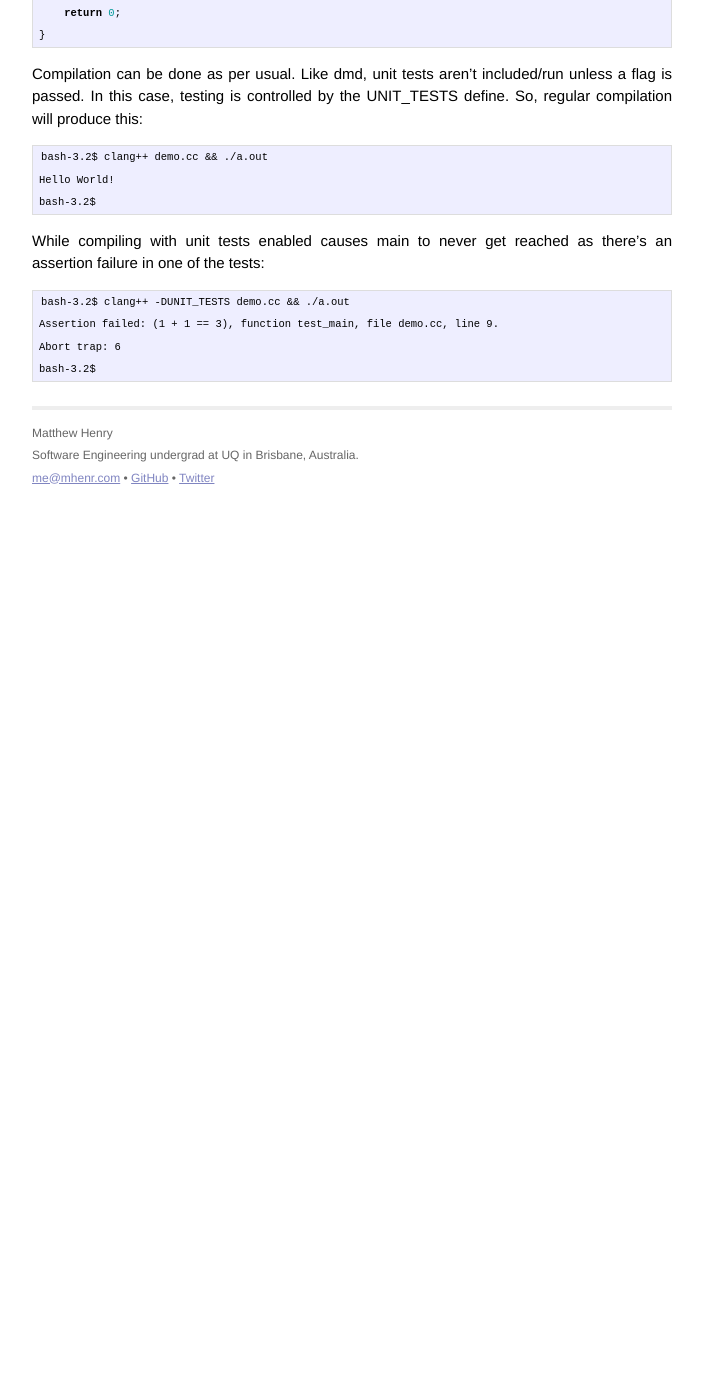
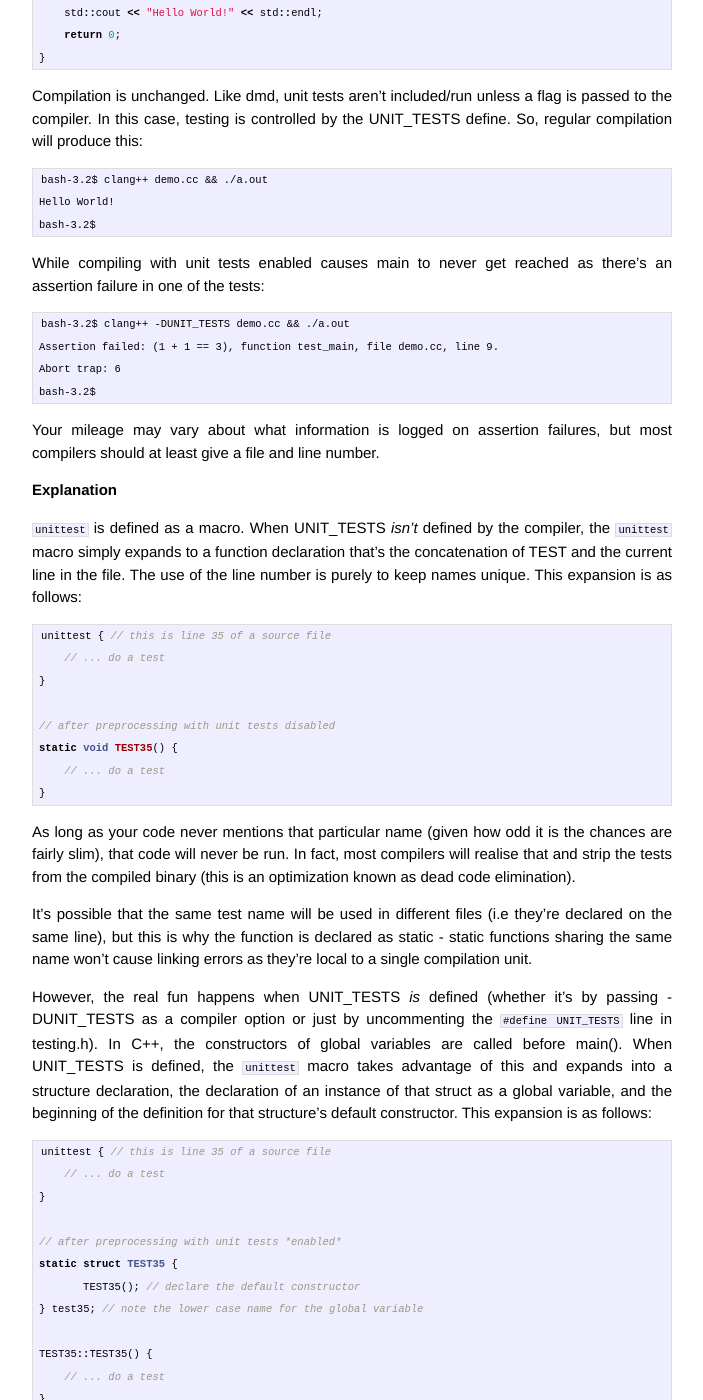
Before and after one commit to mhenr18/mhenr.com, a Jekyll site: the page built from _posts/2013-10-9-d-style-unit-testing-in-cpp.md, in a window 1280 px wide and 1400 px high, scrolled down 1010 px. Shown: the whole window, without its empty margins (288-991 px from the left). Built offline with Jekyll 4.4.1, drawn with Linux system fonts in a browser that asks for light colours; Markdown is read by kramdown in place of the engine named in the settings; before the commit the page ends 1511 px from its top, so only the background shows below that; some of the changed text lies outside the part shown.

Commit message:
Added explanation to unit test post + simplified header

```diff
--- a/_posts/2013-10-9-d-style-unit-testing-in-cpp.md
+++ b/_posts/2013-10-9-d-style-unit-testing-in-cpp.md
@@ -24,11 +24,13 @@ What I want is something that needs no compilation, no linking with my project a
 integration (well, aside from `#include "testing.h"` in C++ source files). I want something
 that's as true to D as possible.
 
-## Outcome
+## Outcome/Example
 
-I managed to end up getting exactly what I want. Once I include the [testing.h header](../assets/testing.h)
+I managed to end up getting exactly what I want. Before explaining what's going on and what the
+(minor) limitations are, I'll give an example of how it's used. Once I include the
+ [testing.h header](../assets/testing.h)
 in a C++ source file, I can write tests in the exact same way as I would in D. For asserting
-I just use `assert(expr)` from \<cassert\>. Here's an example of testing.h in action:
+I just use `assert(expr)` from \<cassert\>.
 
 {% highlight c++ %}
 {% raw %}
@@ -51,8 +53,8 @@ int main(int argc, const char** argv) {
 {% endraw %}
 {% endhighlight %}
 
-Compilation can be done as per usual. Like dmd, unit tests aren't included/run
-unless a flag is passed. In this case, testing is controlled by the UNIT_TESTS
+Compilation is unchanged. Like dmd, unit tests aren't included/run
+unless a flag is passed to the compiler. In this case, testing is controlled by the UNIT_TESTS
 define. So, regular compilation will produce this:
 
     bash-3.2$ clang++ demo.cc && ./a.out
@@ -66,3 +68,118 @@ an assertion failure in one of the tests:
     Assertion failed: (1 + 1 == 3), function test_main, file demo.cc, line 9.
     Abort trap: 6
     bash-3.2$
+
+Your mileage may vary about what information is logged on assertion failures, but most
+compilers should at least give a file and line number.
+
+## Explanation
+
+`unittest` is defined as a macro. When UNIT\_TESTS *isn't* defined by the compiler, the
+`unittest` macro simply expands to a function declaration that's the concatenation of
+TEST and the current line in the file. The use of the line number is purely to keep names
+unique. This expansion is as follows:
+
+{% highlight c++ %}
+{% raw %}
+unittest { // this is line 35 of a source file
+    // ... do a test
+}
+
+// after preprocessing with unit tests disabled
+static void TEST35() {
+    // ... do a test
+}
+{% endraw %}
+{% endhighlight %}
+
+As long as your code never mentions that particular name (given how odd it is the chances
+are fairly slim), that code will never be run. In fact, most compilers will realise that
+and strip the tests from the compiled binary (this is an optimization known as dead code
+elimination).
+
+It's possible that the same test name will
+be used in different files (i.e they're declared on the same line), but this is why the
+function is declared as static - static functions sharing the same name won't cause linking
+errors as they're local to a single compilation unit.
+
+However, the real fun happens when UNIT\_TESTS *is* defined (whether it's by passing -DUNIT\_TESTS
+as a compiler option or just by uncommenting the `#define UNIT_TESTS` line in testing.h).
+In C++, the constructors of global variables are called before main(). When UNIT_TESTS is
+defined, the `unittest` macro takes advantage of this and expands into a structure declaration,
+the declaration of an instance of that struct as a global variable,
+and the beginning of the definition for that structure's default constructor. This expansion
+is as follows:
+
+{% highlight c++ %}
+{% raw %}
+unittest { // this is line 35 of a source file
+    // ... do a test
+}
+
+// after preprocessing with unit tests *enabled*
+static struct TEST35 {
+       TEST35(); // declare the default constructor
+} test35; // note the lower case name for the global variable
+
+TEST35::TEST35() {
+    // ... do a test
+}
+{% endraw %}
+{% endhighlight %}
+
+Much like the case where unit tests are disabled, the static keyword is used to make sure that
+the global variable's name doesn't clash with any other tests in other C++ files that managed
+to have the same name.
+
+## Limitations
+
+Because the tests depend on being declared as global variables, it means that (unlike D)
+you're not able to define unit tests anywhere but at the global level (however within a namespace
+should be fine). This isn't actually
+that much of a problem as unlike D, one typically declares member functions within the class/struct
+scope and then in a source file defines them. What this means is that this won't work:
+
+{% highlight c++ %}
+{% raw %}
+class foo {
+public:
+    void bar() {
+        // code...
+    }
+    unittest {
+        foo myFoo;
+        myFoo.bar();
+        // some assertion
+    }
+    // more class stuff...
+};
+{% endraw %}
+{% endhighlight %}
+
+However this is OK and will work as expected, as the unit test is now in global scope:
+
+{% highlight c++ %}
+{% raw %}
+// this is usually in a separate header file
+class foo {
+public:
+    void bar();
+    // more class stuff...
+};
+
+// and this is in a source file
+void foo::bar() {
+    // code...
+}
+unittest {
+    foo myFoo;
+    myFoo.bar();
+    // some assertion
+}
+{% endraw %}
+{% endhighlight %}
+
+Note that the function declaration could have stayed within the class block (as long as
+the unit test is outside it and global) but in D
+code the common practice is to define unit tests immediately below the function you're
+intending on testing. I agree with this pracice, otherwise it's not obvious what you're testing.
```
Also changed, not shown: 1 other file.
